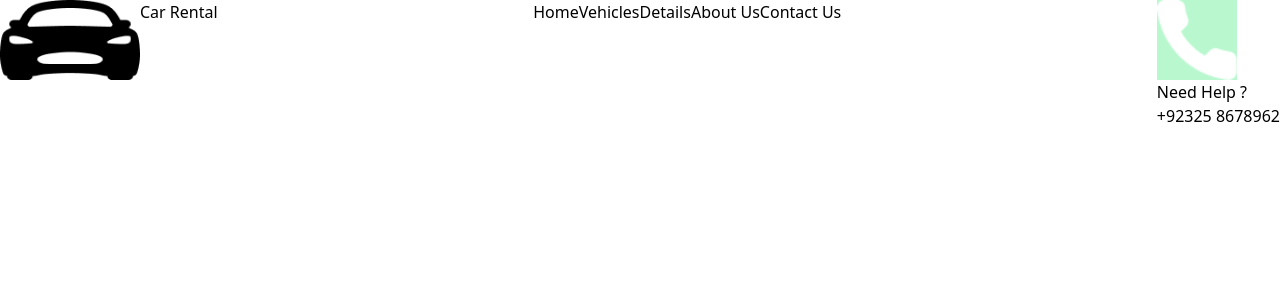
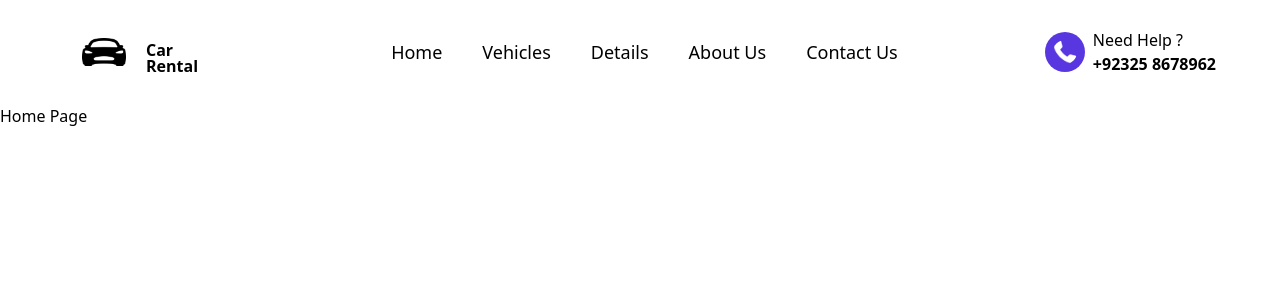
Before and after one commit to Kashiif-Khan/Car-Rental, a React (Vite) app in the folder Car-Retal-System/: page / in a window 1280 px wide. Shown: the top 300 px of the page. Built offline with nearby package versions, Linux system fonts and the light colour scheme.

Commit message:
Link are defined and working well

```diff
--- a/Car-Retal-System/package.json
+++ b/Car-Retal-System/package.json
@@ -13,6 +13,7 @@
     "@tailwindcss/vite": "^4.1.17",
     "react": "^19.2.0",
     "react-dom": "^19.2.0",
+    "react-router-dom": "^7.9.5",
     "tailwindcss": "^4.1.17"
   },
   "devDependencies": {
--- a/Car-Retal-System/src/App.jsx
+++ b/Car-Retal-System/src/App.jsx
@@ -5,10 +5,22 @@ import About from "./Components/About.jsx"
 import Vehicles from "./Components/Vehicles.jsx"
 import Header from "./Components/ReusableComponents/Header.jsx"
 import Footer from "./Components/ReusableComponents/Footer.jsx"
+import { BrowserRouter, Routes, Route} from "react-router-dom";
 function App() {
   return(
     <>
+    {/* <Header/> */}
+    <BrowserRouter>
     <Header/>
+    <Routes>
+      <Route path='/' element={<Home/>}/>
+      <Route path='/vehicles' element={<Vehicles/>}/>
+      <Route path='/details' element={<Details/>}/>
+      <Route path='/about' element={<About/>}/>
+      <Route path='/contact' element={<Contact/>}/>
+
+    </Routes>
+    </BrowserRouter>
     </>
   )
 }
--- a/Car-Retal-System/src/Components/Home.jsx
+++ b/Car-Retal-System/src/Components/Home.jsx
@@ -1,6 +1,8 @@
+// import Header from "./ReusableComponents/Header.jsx"
 function Home(){
     return(
         <>
+        {/* <Header/> */}
         <h1>Home Page</h1>
         </>
     )
--- a/Car-Retal-System/src/Components/ReusableComponents/Header.jsx
+++ b/Car-Retal-System/src/Components/ReusableComponents/Header.jsx
@@ -1,30 +1,35 @@
-import Vector from '../../assets/Vector.png'
-import contact_Icon from '../../assets/contact_Icon.png'
+import { Link } from 'react-router-dom';
+import Vector from '../../assets/Vector.png';
+import contact_Icon from '../../assets/contact_Icon.png';
 function Header(){
     return(
         <>
 
-        <nav className="flex justify-between flex-row item-center w-full h-[104px] top-[28px] right-[312px] left-[312px] bottom-[28px]">
-            <div className='flex flex-row'>
-            <img src={Vector} alt="logo" className='w-35 h-20'  />
-            <h3>Car Rental</h3>
+        <nav className="flex  w-full h-26 justify-between py-7 px-16 opacity-100 rotate-0">
+            <div className='flex flex-row gap-5  justify-center items-center h-12 w-45 '>
+            <img src={Vector} alt="logo" className='w-11 h-7 top-2 left-1 opacity-100 rotate-0'  />
+            <h3 className='w-20 h-5 font-inter font-bold text-base leading-[100%] tracking-normal left- '>Car Rental</h3>
             </div>
 
-            <div >
-            <ul className='flex flex-row justify-between'>
-                <li><a href="#">Home</a></li>
-                <li><a href="#">Vehicles</a></li>
-                <li><a href="#">Details</a></li>
-                <li><a href="#">About Us</a></li>
-                <li><a href="#">Contact Us</a></li>
+            <div className='flex justify- items-center' >
+            <ul className='flex flex-row gap-10 '>
+                <li className='font-inter font-medium text-[18px] leading-[100%] tracking-normal hover:font-bold transition-all duration-200'><Link to="/">Home</Link> </li>
+                <li className='font-inter font-medium text-[18px] leading-[100%] tracking-normal hover:font-bold transition-all duration-200'><Link to="/vehicles">Vehicles</Link></li>
+                <li className='font-inter font-medium text-[18px] leading-[100%] tracking-normal hover:font-bold transition-all duration-200'><Link to="/details">Details</Link></li>
+                <li className='font-inter font-medium text-[18px] leading-[100%] tracking-normal hover:font-bold transition-all duration-200'><Link to="/about">About Us</Link></li>
+                <li className='font-inter font-medium text-[18px] leading-[100%] tracking-normal hover:font-bold transition-all duration-200'><Link to="/contact">Contact Us</Link></li>
             </ul>
             </div>
 
-            <div>
-            <img src={contact_Icon} alt="logo" className='w-20 bg-green-200'/>
+            <div className='flex justify-center items-center flex-row gap-2'>
 
-               <h4>Need Help ?</h4>
-               <span>+92325 8678962</span>
+               <div>
+                <img src={contact_Icon} alt="logo" className='bg-[#5937E0] rounded-full p-2 w-10 h-10 rotate-0 opacity-100 top-2 left-2  '/>
+               </div>
+               <div>
+               <p className='font-sans font-normal text-base leading-6 tracking-normal'>Need Help ?</p>
+               <span className='font-sans font-semibold text-base leading-6 tracking-normal'>+92325 8678962</span>
+               </div>
             </div>
         </nav>
         </>
```
Also changed, not shown: 1 other file (tests, documents, lock files or other folders).
